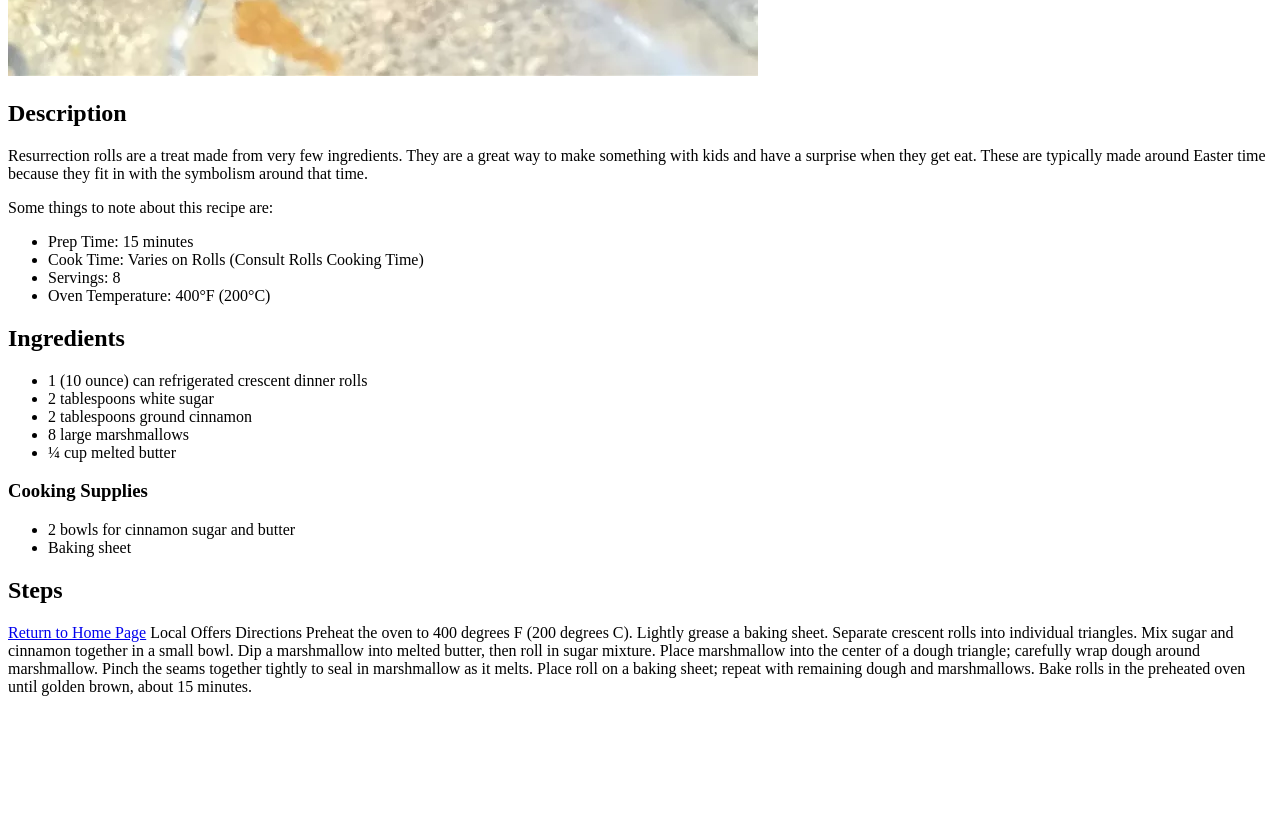
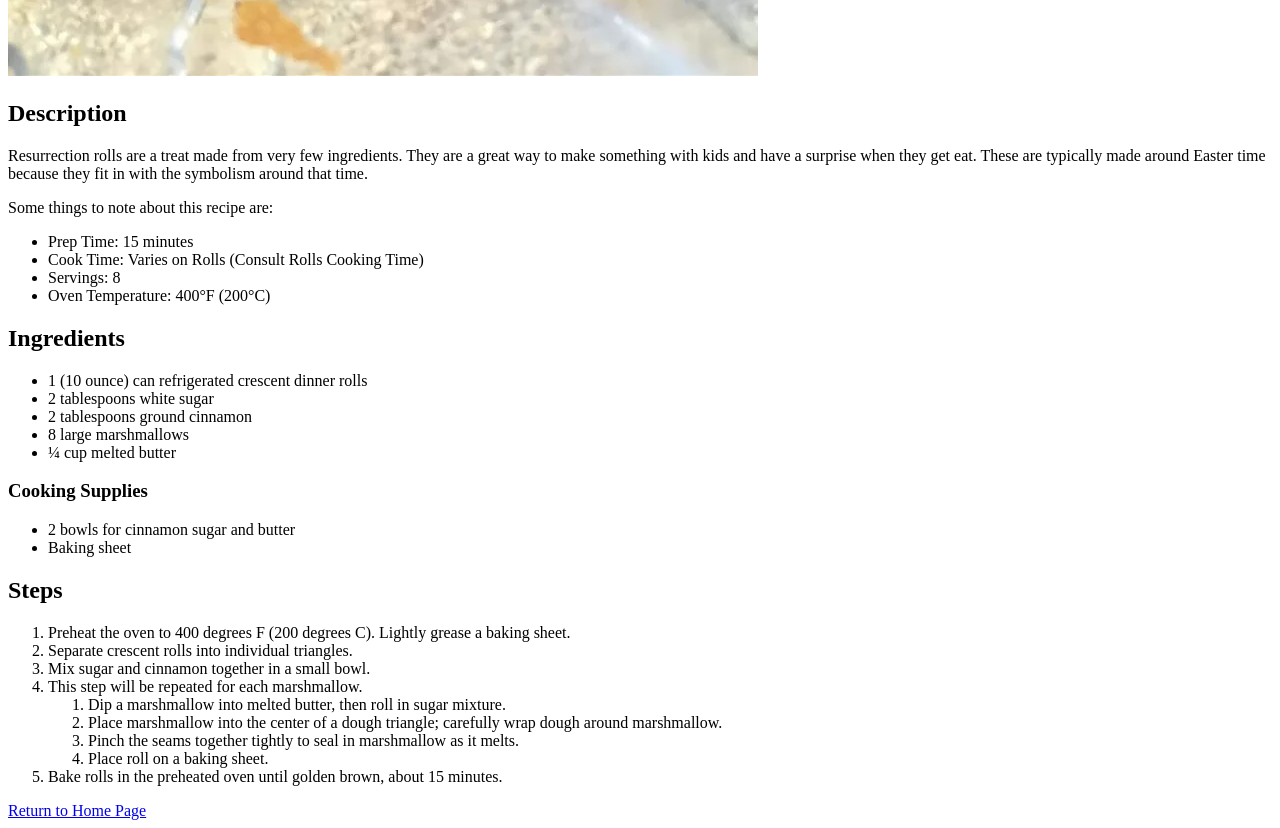
Before and after one commit to Gabeatron968/odin-recipes, a plain HTML site: page recipes/resurrection_rolls.html in a window 1280 px wide. Shown: the part 788-1616 px from the top of the page. Before the commit the page ends 1492 px from the top, so only its background shows below. Drawn offline with Linux system fonts and the light colour scheme.

Commit message:
Resurrection Rolls Finished
Completed updates for Resurrection Rolls Section.

```diff
--- a/recipes/resurrection_rolls.html
+++ b/recipes/resurrection_rolls.html
@@ -32,29 +32,20 @@
         <li>Baking sheet</li>
     </ul>
     <h2>Steps</h2>
+    <ol>
+        <li>Preheat the oven to 400 degrees F (200 degrees C). Lightly grease a baking sheet.</li>
+        <li>Separate crescent rolls into individual triangles.</li>
+        <li>Mix sugar and cinnamon together in a small bowl.</li>
+        <li>This step will be repeated for each marshmallow.
+            <ol>
+                <li>Dip a marshmallow into melted butter, then roll in sugar mixture.</li>
+                <li>Place marshmallow into the center of a dough triangle; carefully wrap dough around marshmallow.</li>
+                <li>Pinch the seams together tightly to seal in marshmallow as it melts.</li>
+                <li>Place roll on a baking sheet.</li>
+            </ol>
+        </li>
+        <li>Bake rolls in the preheated oven until golden brown, about 15 minutes.</li>
+    </ol>
     <a href="./../index.html">Return to Home Page</a>
 </body>
 </html>
-
-
-
-
-
-
-
-
-
-
-
-
-Local Offers
-Directions
-Preheat the oven to 400 degrees F (200 degrees C). Lightly grease a baking sheet.
-
-Separate crescent rolls into individual triangles.
-
-Mix sugar and cinnamon together in a small bowl.
-
-Dip a marshmallow into melted butter, then roll in sugar mixture. Place marshmallow into the center of a dough triangle; carefully wrap dough around marshmallow. Pinch the seams together tightly to seal in marshmallow as it melts. Place roll on a baking sheet; repeat with remaining dough and marshmallows.
-
-Bake rolls in the preheated oven until golden brown, about 15 minutes.
```
Also changed, not shown: recipes/lasangna.html (+1 -1 lines).
